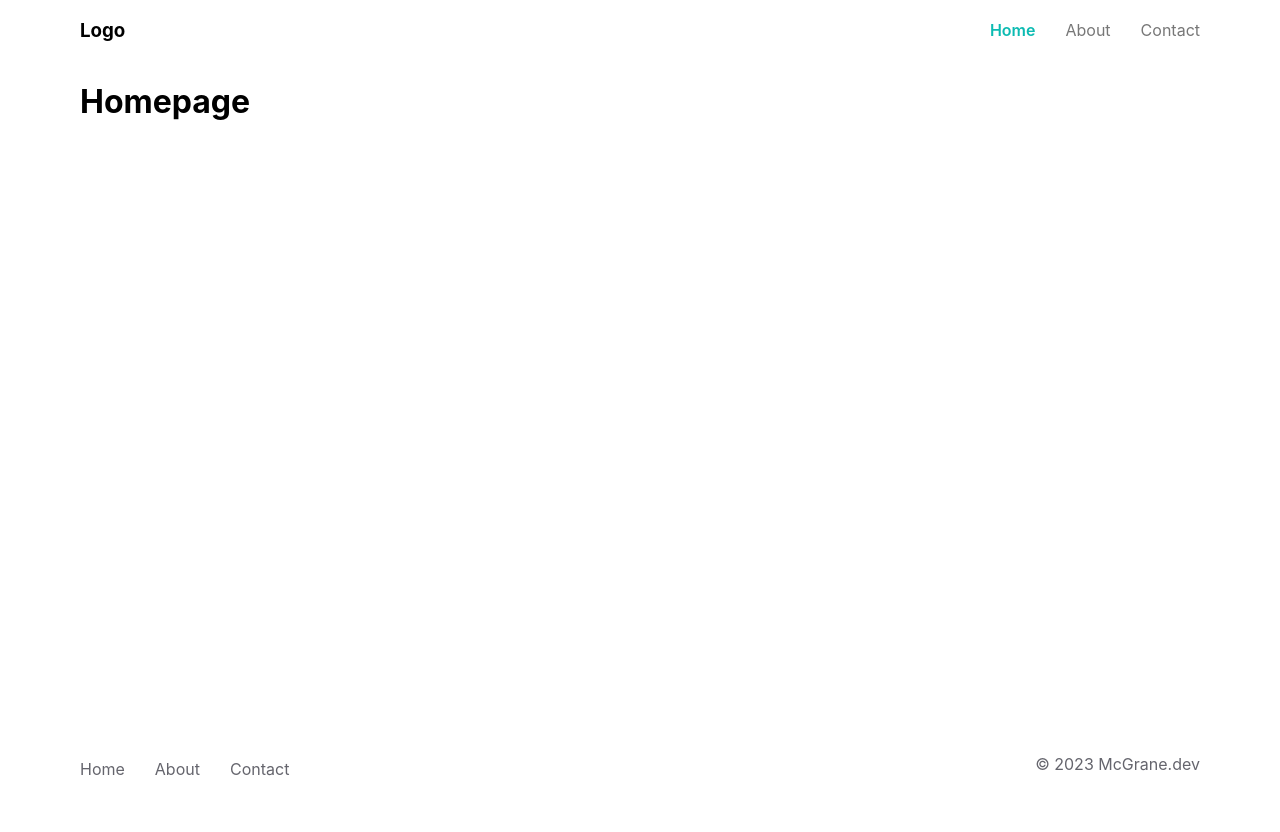
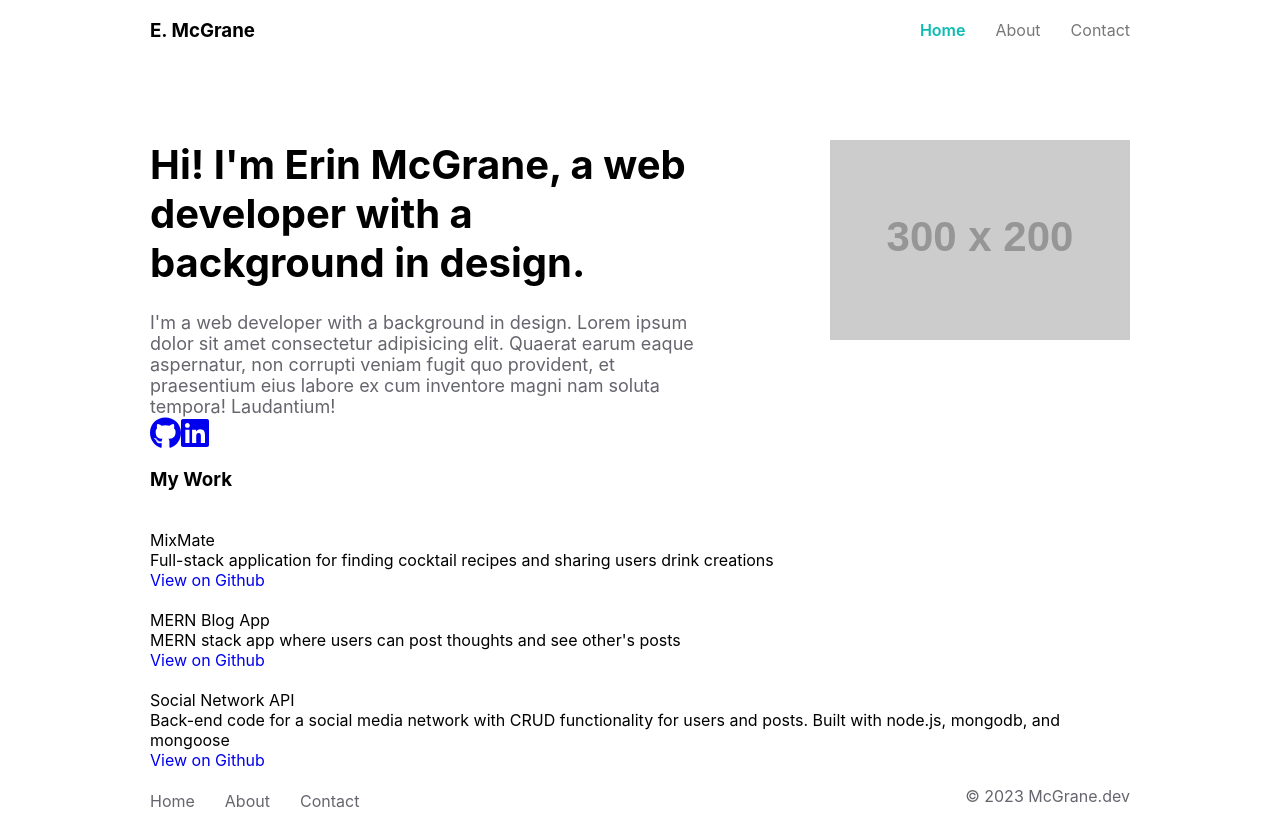
Before and after one commit to mcgrane18482/react-portfolio-site, a React (Create React App) app in the folder react-app/: page / in a window 1280 px wide. Before the commit the page ends 800 px from the top, so only its background shows below. Built offline with nearby package versions, Linux system fonts and the light colour scheme.

Commit message:
added hero section with basic styles

```diff
--- a/react-app/package.json
+++ b/react-app/package.json
@@ -3,6 +3,10 @@
   "version": "0.1.0",
   "private": true,
   "dependencies": {
+    "@fortawesome/fontawesome-svg-core": "^6.4.2",
+    "@fortawesome/free-brands-svg-icons": "^6.4.2",
+    "@fortawesome/free-solid-svg-icons": "^6.4.2",
+    "@fortawesome/react-fontawesome": "^0.2.0",
     "@testing-library/jest-dom": "^5.17.0",
     "@testing-library/react": "^13.4.0",
     "@testing-library/user-event": "^13.5.0",
--- a/react-app/src/App.js
+++ b/react-app/src/App.js
@@ -1,10 +1,11 @@
-import {useState} from 'react';
-import {Routes, Route} from 'react-router-dom'
+import { useState } from 'react';
+import { Routes, Route } from 'react-router-dom'
 
 
 // Component Imports
 import Header from './components/Header';
 import Footer from './components/Footer';
+import Projects from './components/Portfolio/allProjects'
 
 // Page imports
 import Homepage from './pages/Homepage';
--- a/react-app/src/components/Header.jsx
+++ b/react-app/src/components/Header.jsx
@@ -2,9 +2,9 @@ import { NavLink } from 'react-router-dom';
 
 
 const Header = () => {
-    return(
+    return (
         <header className="row justify-between align-center">
-        <h3>Logo</h3>
+            <h3>E. McGrane</h3>
             <nav>
                 <NavLink to="/">Home</NavLink>
                 <NavLink to="/about">About</NavLink>
--- /dev/null
+++ b/react-app/src/components/Hero.jsx
@@ -0,0 +1,40 @@
+import { FontAwesomeIcon } from '@fortawesome/react-fontawesome';
+import {
+    faGithub,
+    faLinkedin,
+} from "@fortawesome/free-brands-svg-icons";
+
+const Hero = () => {
+    return (
+        <section className="first-section">
+            <div className="left-half">
+                <div className="first-section-title">Hi! I'm Erin McGrane, a web developer with a background in design.</div>
+                <div className="first-section-subtitle"> I'm a web developer with a background in design. Lorem ipsum dolor sit amet consectetur adipisicing elit. Quaerat earum eaque aspernatur, non corrupti
+                    veniam fugit quo provident, et praesentium eius labore ex cum inventore magni nam soluta tempora!
+                    Laudantium!</div>
+            </div>
+
+            <div className="right-half">
+                <img id="my-picture" src="https://placehold.co/300x200" alt="Logo" />
+            </div>
+
+
+
+            <div className="social">
+                <div className="row">
+
+                    <a href="https://github.com/mcgrane18482" target="_blank" rel="noreferrer">
+                        <FontAwesomeIcon icon={faGithub} size="2x" />
+
+                    </a>
+                    <a href="https://www.linkedin.com/in/c-erinmcgrane/" target="_blank" rel="noreferrer">
+                        <FontAwesomeIcon icon={faLinkedin} size="2x" />
+
+                    </a>
+                </div>
+            </div>
+        </section>
+    )
+}
+
+export default Hero;
--- /dev/null
+++ b/react-app/src/components/Portfolio/allProjects.jsx
@@ -0,0 +1,35 @@
+import { useState } from 'react';
+
+import Project from './components/Project';
+
+function AllProjects() {
+    const [project, setProject] = useState([
+        {
+            title: 'MixMate',
+            description: 'Full-stack application for finding cocktail recipes and sharing users drink creations',
+            link: 'https://github.com/mcgrane18482/social_network_api'
+        },
+        {
+            title: 'MERN Blog App',
+            description: 'MERN stack app where users can post thoughts and see other\'s posts',
+            link: 'https://github.com/mcgrane18482/MERN_blog_app'
+        },
+        {
+            title: 'Social Network API',
+            description: 'Back-end code for a social media network with CRUD functionality for users and posts. Built with node.js, mongodb, and mongoose',
+            link: 'https://github.com/mcgrane18482/social_network_api'
+        },
+    ]);
+
+    return (
+        <>
+            <h3>My Work</h3>
+
+            {project.map((proj, i) => {
+                return <Project key={i} title={proj.title} description={proj.description} link={proj.link} />
+            })}
+        </>
+    )
+}
+
+export default AllProjects;
--- /dev/null
+++ b/react-app/src/components/Portfolio/components/Project.jsx
@@ -0,0 +1,19 @@
+
+function Project({ title, description, link, image }) {
+    return (
+        <div className="project">
+            <div className="project-container">
+                <div className="project-image">
+                    <img src={image} alt="" />
+                </div>
+                <div className="project-title">{title}</div>
+                <div className="project-description">{description}</div>
+                <div className="project-link">
+                    <a href={link}>View on Github</a>
+                </div>
+            </div>
+        </div>
+    )
+}
+
+export default Project;
--- a/react-app/src/index.scss
+++ b/react-app/src/index.scss
@@ -11,7 +11,8 @@ body, main, #root {
 }
 
 main{
-  margin: auto 5rem;
+  max-width: 980px;
+  margin: auto;
 }
 
 a{
@@ -70,3 +71,34 @@ header{
 
   }
 }
+
+.first-section {
+	display: grid;
+  margin-top: 80px;
+}
+
+.first-section-title{
+  font-size: 40px;
+  font-weight: 700;
+  width: 80%;
+  justify-content: left;
+}
+
+.first-section-subtitle{
+  color: var(--secondary-color);
+  font-size: 18px;
+  margin-top: 25px;
+  width: 80%;
+}
+
+.right-half{
+  grid-column: 2;
+}
+
+.left-half{
+  grid-column: 1;
+}
+// #my-picture{
+// position: relative;
+// bottom: 30px;
+// }
--- a/react-app/src/pages/Homepage.js
+++ b/react-app/src/pages/Homepage.js
@@ -1,7 +1,11 @@
-function Homepage(){
-    return(
+import Hero from '../components/Hero';
+import Portfolio from '../components/Portfolio/allProjects'
+
+function Homepage() {
+    return (
         <>
-            <h1>Homepage</h1>
+            <Hero />
+            <Portfolio />
         </>
     )
 }
```
Also changed, not shown: 1 other file (tests, documents, lock files or other folders). Lines whose indentation alone changed are shown as unchanged.
